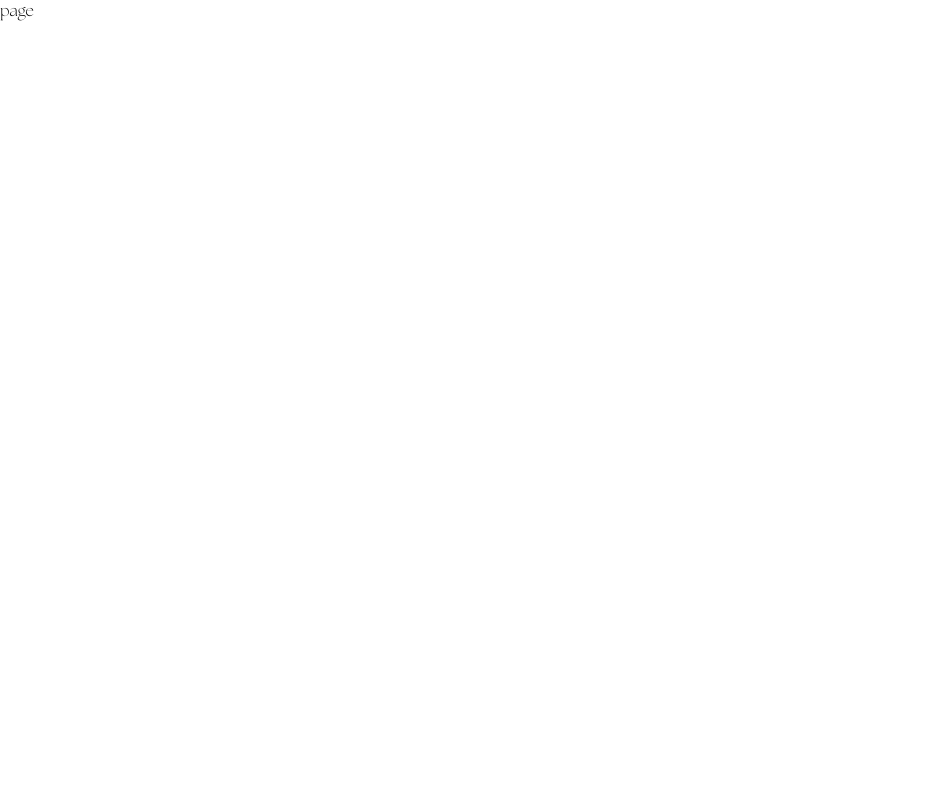
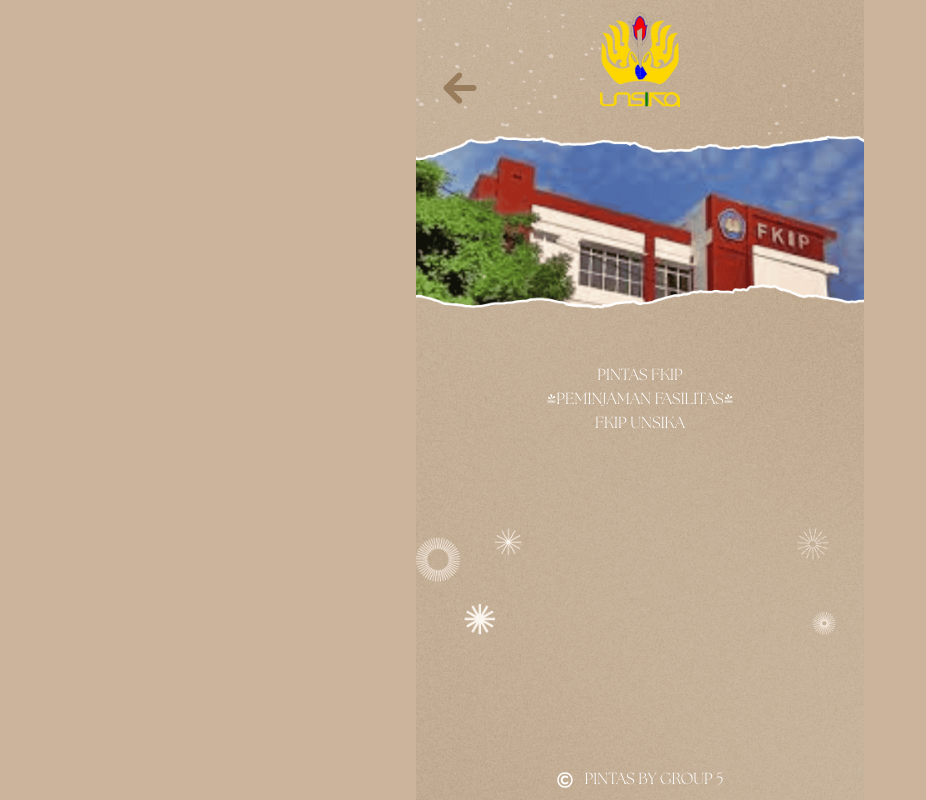
Before and after one commit to Jonathan0823/pintas-fkip, a Next.js app: page /login in a window 1280 px wide. Shown: the whole page, without its empty margins (0-926 px from the left). Built offline with nearby package versions, Linux system fonts and the light colour scheme.

Commit message:
Add BackButton component and enhance login page layout with background image and footer

```diff
--- a/app/login/page.tsx
+++ b/app/login/page.tsx
@@ -1,8 +1,38 @@
+import BackButton from '@/components/BackButton'
+import Footer from '@/components/Footer'
+import Image from 'next/image'
 import React from 'react'
 
 const Page = () => {
   return (
-    <div>page</div>
+    <div><div className="w-full bg-[rgb(204,180,156)]">
+    <div className="md:max-w-md mx-auto">
+      <div
+        style={{
+          backgroundImage: "url(/bg/login_bg.png)",
+          backgroundSize: "cover",
+          height: "100vh",
+          width: "100%",
+        }}
+        className="w-full flex flex-col justify-center items-center relative"
+      >
+        <Image
+          src="/unsikalogo.png"
+          alt="unsika"
+          width={100}
+          height={100}
+          className="absolute top-2 w-20"
+        />
+        <BackButton className='text-[#997c5c] text-5xl absolute top-16 left-5' />
+        <div className="text-white text-center">
+          <h1>PINTAS FKIP</h1>
+          <h2>(PEMINJAMAN FASILITAS)</h2>
+          <h2>FKIP UNSIKA</h2>
+        </div>
+      </div>
+      <Footer color=""/>
+    </div>
+  </div></div>
   )
 }
 
--- /dev/null
+++ b/components/BackButton.tsx
@@ -0,0 +1,19 @@
+"use client"
+import { cn } from "@/lib/utils";
+import { IoMdArrowRoundBack } from "react-icons/io";
+
+const BackButton = ({ className }: { className?: string }) => {
+    const handleBack = () => {
+        window.history.back();
+    }
+
+  return (
+    <div className={cn(className)}>
+      <button onClick={handleBack}>
+        <IoMdArrowRoundBack />
+      </button>
+    </div>
+  );
+};
+
+export default BackButton;
```
